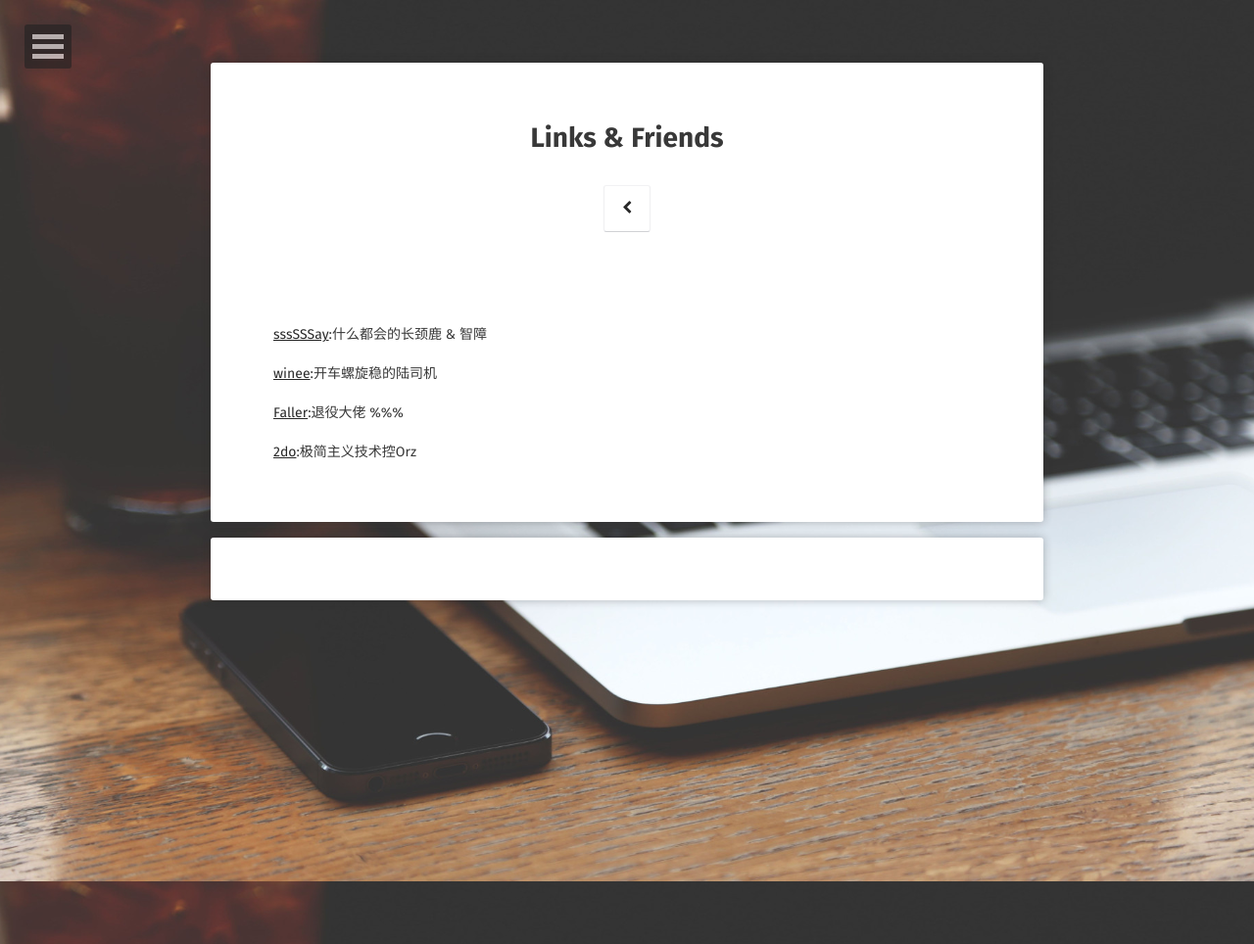
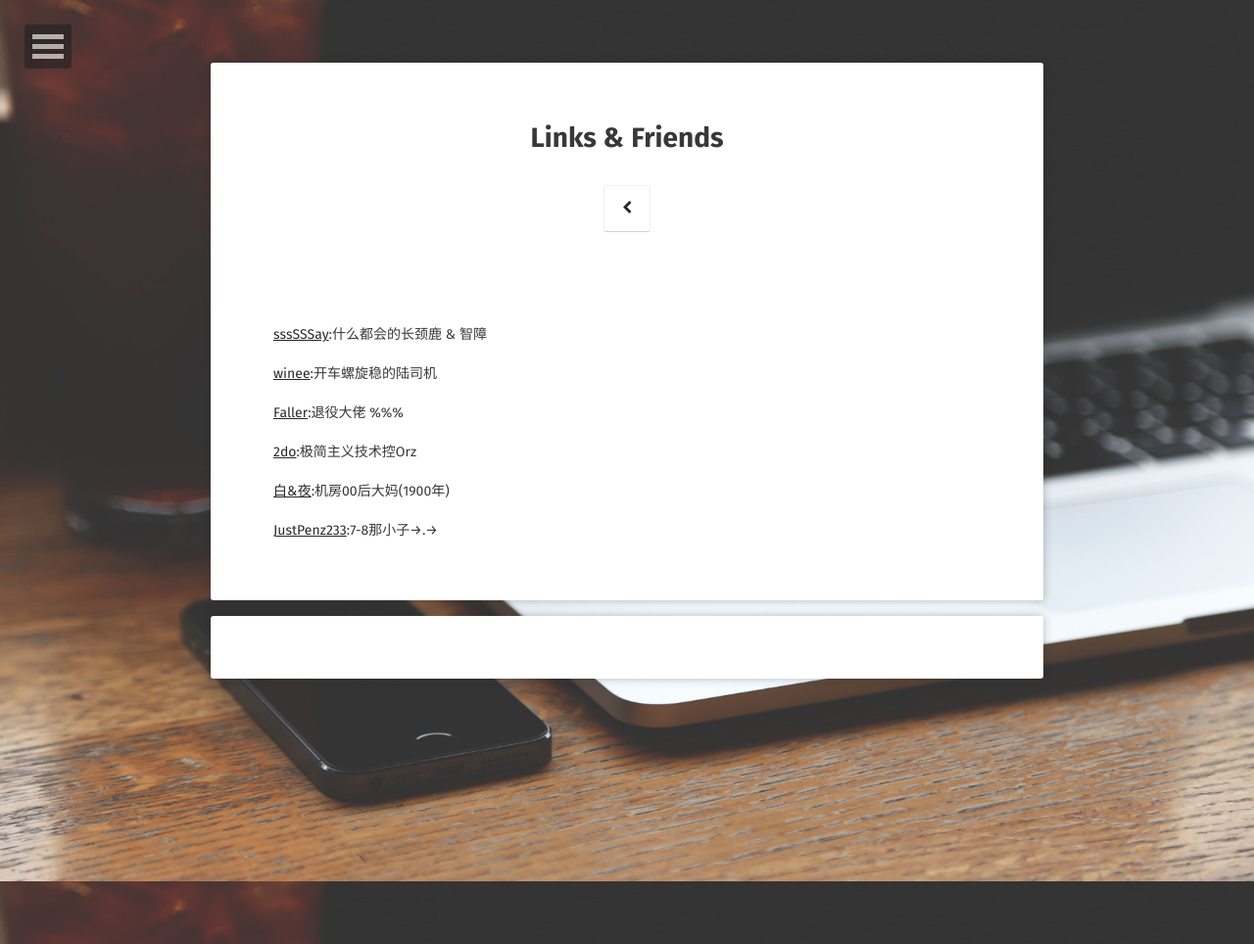
Before and after one commit to olers/olers.github.io, a Jekyll site: the page built from links/index.md, in a window 1280 px wide. Shown: the whole page at 98% size. Built offline with Jekyll 4.4.1, drawn with Linux system fonts in a browser that asks for light colours; some web fonts are replaced; comment, search, counter and statistics services are not loaded.

Commit message:
Update index.md

```diff
--- a/links/index.md
+++ b/links/index.md
@@ -12,3 +12,7 @@ comments: true
 [Faller](http://blog.leanote.com/faller):退役大佬 %%%
 
 [2do](http://2do.bitcron.com/post/links?type=page):极简主义技术控Orz
+
+[白&夜](http://www.cnblogs.com/whitenight/):机房00后大妈(1900年)
+
+[JustPenz233](http://blog.csdn.net/justpenz233):7-8那小子→.→
```
